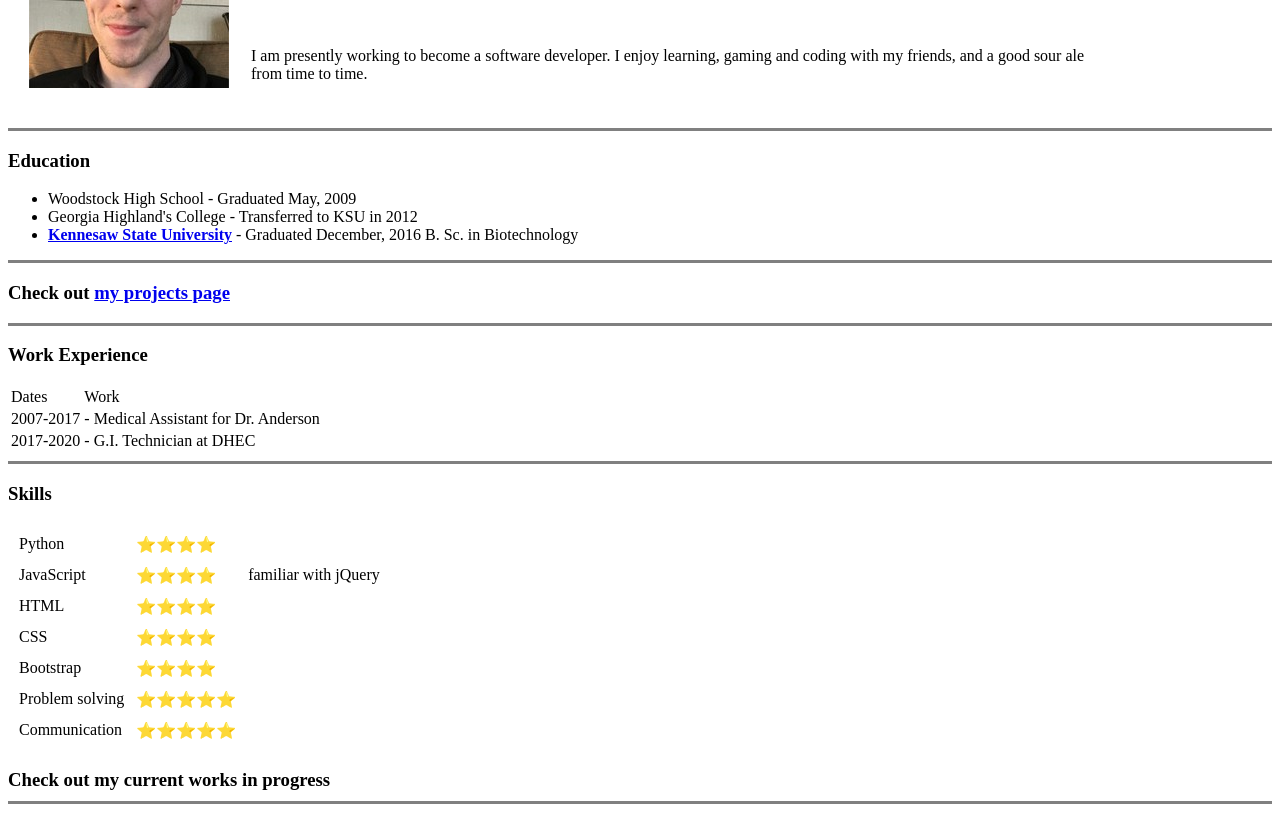
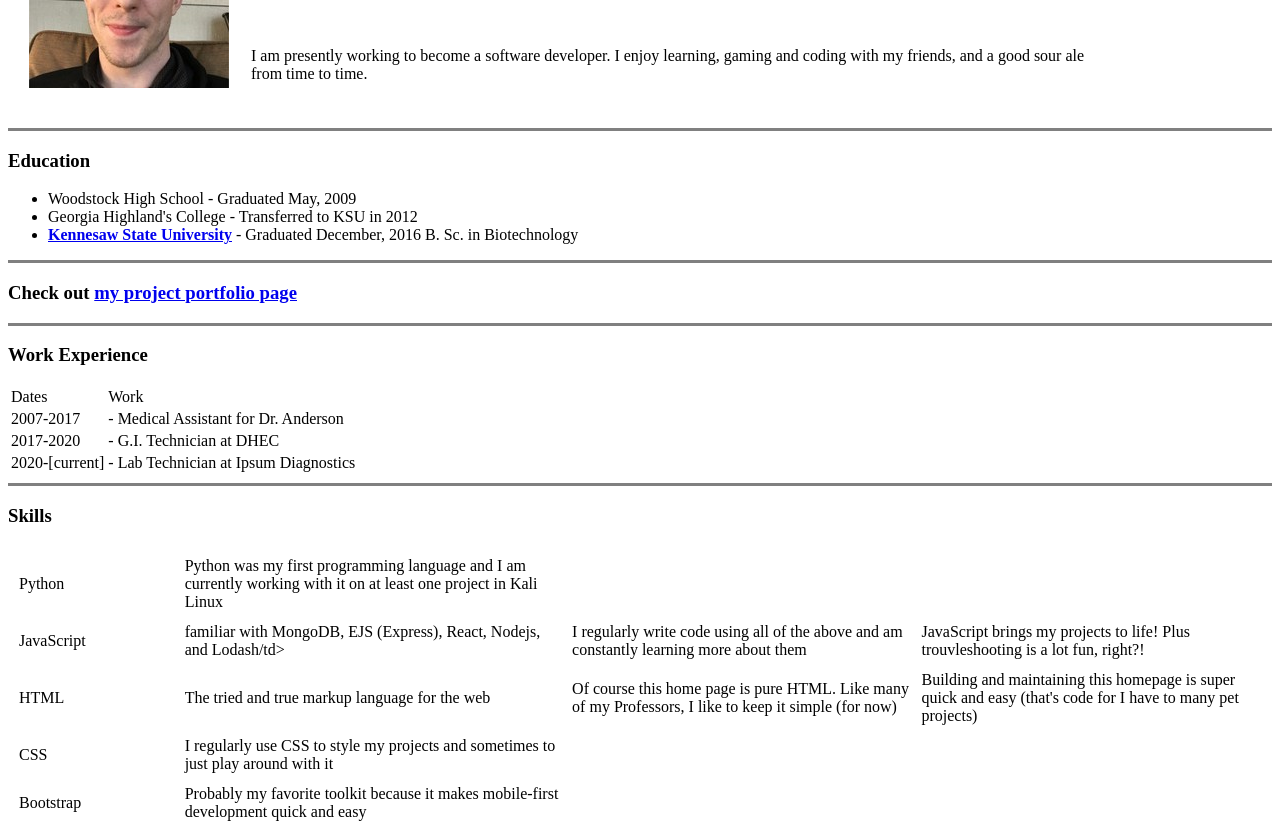
Before and after one commit to BeanJuice/CV, a plain HTML site: page index.html in a window 1280 px wide. Shown: the part 148-971 px from the top of the page. Drawn offline with Linux system fonts and the light colour scheme.

Commit message:
Update index.html
fixed some errors

```diff
--- a/index.html
+++ b/index.html
@@ -29,7 +29,7 @@
     <li><strong><a href="https://kennesaw.edu/">Kennesaw State University</a></strong> - Graduated December, 2016 B. Sc. in Biotechnology</li>
   </ul>
   <hr size ="3" noshade>
-  <h3>Check out <a href="https://beanjuice.github.io/Projects/ProjectPortfolio/">my projects page</a></h3>
+  <h3>Check out <a href="https://beanjuice.github.io/Projects/ProjectPortfolio/index.html">my project portfolio page</a></h3>
 
   <hr size ="3" noshade>
   <h3>Work Experience</h3>
@@ -49,6 +49,10 @@
         <td>2017-2020</td>
         <td>- G.I. Technician at DHEC</td>
       </tr>
+       <tr>
+        <td>2020-[current]</td>
+        <td>- Lab Technician at Ipsum Diagnostics</td>
+      </tr>
     </tbody>
   </table>
   <hr size ="3" noshade>
@@ -56,35 +60,38 @@
       <table cellspacing ="10">
         <tr>
           <td>Python</td>
-          <td>⭐⭐⭐⭐</td>
+          <td>Python was my first programming language and I am currently working with it on at least one project in Kali Linux</td>
         </tr>
         <tr>
           <td>JavaScript</td>
-          <td>⭐⭐⭐⭐</td>
-          <td>familiar with jQuery</td>
+          <td>familiar with MongoDB, EJS (Express), React, Nodejs, and Lodash/td>
+          <td>I regularly write code using all of the above and am constantly learning more about them</td>
+          <td>JavaScript brings my projects to life! Plus trouvleshooting is a lot fun, right?!</td>
         </tr>
         <tr>
           <td>HTML</td>
-          <td>⭐⭐⭐⭐</td>
+          <td>The tried and true markup language for the web</td>
+          <td>Of course this home page is pure HTML. Like many of my Professors, I like to keep it simple (for now)</td>
+          <td>Building and maintaining this homepage is super quick and easy (that's code for I have to many pet projects)</td>
         </tr>
         <tr>
           <td>CSS</td>
-          <td>⭐⭐⭐⭐</td>
+          <td>I regularly use CSS to style my projects and sometimes to just play around with it</td>
         </tr>
         <tr>
           <td>Bootstrap</td>
-          <td>⭐⭐⭐⭐</td>
+          <td>Probably my favorite toolkit because it makes mobile-first development quick and easy</td>
         </tr>
         <tr>
-          <td>Problem solving</td>
-          <td>⭐⭐⭐⭐⭐</td>
+          <td>Problem solving & Communication</td>
+          <td>Working in the healthcare industry for more than a decade required a delicate, yet efficient, approach in a variety of situations</td>
         </tr>
         <tr>
           <td>Communication</td>
-          <td>⭐⭐⭐⭐⭐</td>
+          <td>Learning to code with my friends as we pivot our careers, and talking with the online community</td>
+          <td> has really helped me improve upon my foundations for effective communication - both online and in person</td>
         </tr>
       </table>
-  <h3> Check out my current works in progress <a>
   <hr size="3" noshade>
   <h3><a href="hobbies.html">My Hobbies</a></h3>
   <h3><a href="Contact.html">Contact Me</a></h3>
```
